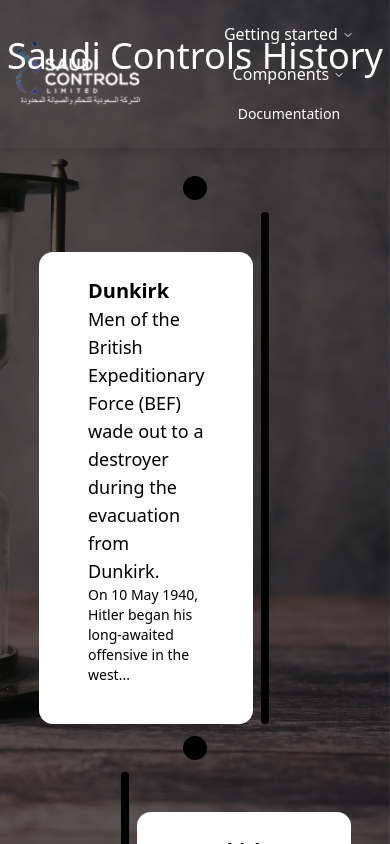
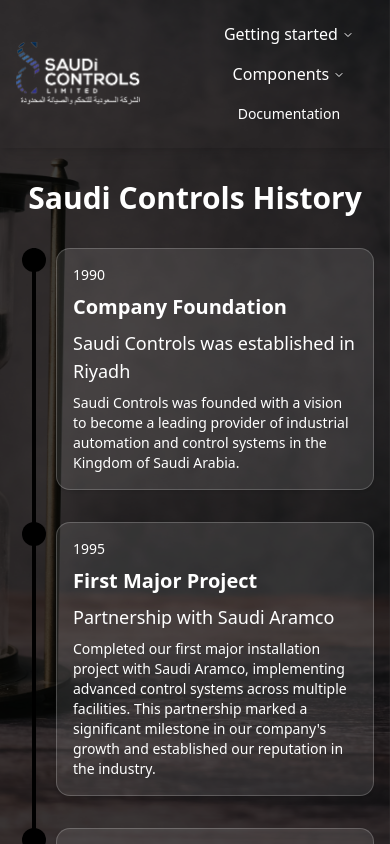
Before and after one commit to ZainulAbidin-dot/kaz-company, a React (Vite) app: page /history in a window 390 px wide. Shown: the top 844 px of the page. Built offline with nearby package versions, Linux system fonts and the light colour scheme.

Commit message:
refactor: remove Header component and integrate StickyNavbar layout in App; add useIsMobile hook and enhance Tailwind CSS configuration

```diff
--- a/src/App.tsx
+++ b/src/App.tsx
@@ -1,32 +1,27 @@
-import { BrowserRouter as Router, Routes, Route } from "react-router-dom";
-import Home from "./pages/Home";
-import About from "./pages/About";
-import History from "./pages/History";
-import Projects from "./pages/Projects";
-import Clients from "./pages/Clients";
-import Contact from "./pages/Contact";
-import NotFound from "./pages/NotFound";
-import Header from "./components/Header";
-import Footer from "./components/Footer";
+import { BrowserRouter as Router, Routes, Route } from 'react-router-dom';
+import Home from './pages/Home';
+import About from './pages/About';
+import History from './pages/History';
+import Projects from './pages/Projects';
+import Clients from './pages/Clients';
+import Contact from './pages/Contact';
+import NotFound from './pages/NotFound';
+import StickyNavLayout from './components/StickyNavbar';
 
 const App = () => {
   return (
     <Router>
-      <div className="flex flex-col min-h-screen">
-        <Header />
-        <main className="flex-grow">
-          <Routes>
-            <Route path="/" element={<Home />} />
-            <Route path="/about" element={<About />} />
-            <Route path="/history" element={<History />} />
-            <Route path="/projects" element={<Projects />} />
-            <Route path="/clients" element={<Clients />} />
-            <Route path="/contact" element={<Contact />} />
-            <Route path="*" element={<NotFound />} />
-          </Routes>
-        </main>
-        <Footer />
-      </div>
+      <StickyNavLayout>
+        <Routes>
+          <Route path='/' element={<Home />} />
+          <Route path='/about' element={<About />} />
+          <Route path='/history' element={<History />} />
+          <Route path='/projects' element={<Projects />} />
+          <Route path='/clients' element={<Clients />} />
+          <Route path='/contact' element={<Contact />} />
+          <Route path='*' element={<NotFound />} />
+        </Routes>
+      </StickyNavLayout>
     </Router>
   );
 };
--- a/src/assets/styles/global.css
+++ b/src/assets/styles/global.css
@@ -1,4 +1,4 @@
-@import "tailwindcss";
+@import 'tailwindcss';
 
 @tailwind base;
 
@@ -195,7 +195,6 @@
   }
 }
 
-
 /* Custom Scrollbar */
 ::-webkit-scrollbar {
   width: 12px;
@@ -225,3 +224,36 @@
   width: 12px;
   height: 12px;
 }
+
+/* Keyframes for fadeInLeft */
+@keyframes fadeInLeft {
+  0% {
+    opacity: 0;
+    transform: translateX(-100px);
+  }
+  100% {
+    opacity: 1;
+    transform: translateX(0);
+  }
+}
+
+/* Keyframes for fadeInRight */
+@keyframes fadeInRight {
+  0% {
+    opacity: 0;
+    transform: translateX(100px);
+  }
+  100% {
+    opacity: 1;
+    transform: translateX(0);
+  }
+}
+
+/* Animation classes */
+.animate-fadeInLeft {
+  animation: fadeInLeft 1500ms forwards;
+}
+
+.animate-fadeInRight {
+  animation: fadeInRight 1500ms forwards;
+}
--- a/src/components/Header.tsx
+++ /dev/null
@@ -1,12 +0,0 @@
-// import React from 'react'
-import { Navbar } from './Navbar'
-import StickyNavbar from './StickyNavbar'
-import { Button } from './ui/button'
-
-const Header = () => {
-  return (
-    <StickyNavbar />
-  )
-}
-
-export default Header
--- a/src/components/StickyNavbar.tsx
+++ b/src/components/StickyNavbar.tsx
@@ -1,33 +1,53 @@
-import { useState, useEffect } from "react";
-import { Navbar } from "./Navbar"; // Import your Navbar component
+import { useState, useEffect, useRef } from 'react';
+import { Navbar } from './Navbar';
+import Footer from './Footer';
 
-const StickyNavbar = () => {
+interface StickyNavLayoutProps {
+  children: React.ReactNode;
+}
+
+const StickyNavLayout = ({ children }: StickyNavLayoutProps) => {
   const [scrolling, setScrolling] = useState(false);
+  const navbarRef = useRef<HTMLDivElement>(null);
 
   useEffect(() => {
     const handleScroll = () => {
       if (window.scrollY > window.innerHeight) {
-        setScrolling(true);  // Turn white after 100vh scroll
+        setScrolling(true);
       } else {
-        setScrolling(false); // Keep transparent in first 100vh
+        setScrolling(false);
       }
     };
 
-    window.addEventListener("scroll", handleScroll);
+    window.addEventListener('scroll', handleScroll);
     return () => {
-      window.removeEventListener("scroll", handleScroll);
+      window.removeEventListener('scroll', handleScroll);
     };
   }, []);
 
+  useEffect(() => {
+    const navbarHeight = navbarRef.current?.clientHeight;
+    document.documentElement.style.setProperty('--navbar-height', `${navbarHeight}px`);
+  }, []);
+
   return (
-    <div
-      className={`fixed top-0 w-full z-[100] shadow-lg transition-all duration-300 ${
-        scrolling ? "bg-[rgba(122,126,189,0.2)] dark:bg-[rgba(22,22,138,0.25)] shadow-lg backdrop-blur-md border border-[rgba(255,255,255,0.2)]" : "bg-transparent"
-      }`}
-    >
-      <Navbar />
+    <div className='min-h-screen flex flex-col'>
+      <header
+        ref={navbarRef}
+        className={`fixed top-0 w-full z-[100] shadow-lg transition-all duration-300 ${
+          scrolling
+            ? 'bg-[rgba(122,126,189,0.2)] dark:bg-[rgba(22,22,138,0.25)] shadow-lg backdrop-blur-md border border-[rgba(255,255,255,0.2)]'
+            : 'bg-transparent'
+        }`}
+      >
+        <Navbar />
+      </header>
+      <main className='flex-grow' style={{ paddingTop: 'var(--navbar-height, 64px)' }}>
+        {children}
+      </main>
+      <Footer />
     </div>
   );
 };
 
-export default StickyNavbar;
+export default StickyNavLayout;
--- /dev/null
+++ b/src/hooks/use-is-mobile.tsx
@@ -0,0 +1,25 @@
+import { useState, useEffect } from 'react';
+
+export function useIsMobile() {
+  const [isMobile, setIsMobile] = useState(false);
+
+  useEffect(() => {
+    const checkIsMobile = () => {
+      const width = window.innerWidth;
+      setIsMobile(width < 768);
+    };
+
+    // Check on initial load
+    checkIsMobile();
+
+    // Add event listener for window resize
+    window.addEventListener('resize', checkIsMobile);
+
+    // Cleanup
+    return () => {
+      window.removeEventListener('resize', checkIsMobile);
+    };
+  }, []);
+
+  return { isMobile };
+}
--- a/src/pages/History.tsx
+++ b/src/pages/History.tsx
@@ -1,139 +1,140 @@
-import * as React from "react";
-import { Card, CardContent } from "@/components/ui/card";
-import careers_img from '@/assets/images/career_img_3.jpg'
+import { Card } from '@/components/ui/card';
+import careers_img from '@/assets/images/career_img_3.jpg';
+import { cn } from '@/lib/utils';
+import { useIsMobile } from '@/hooks/use-is-mobile';
+import { useEffect, useRef } from 'react';
 
 const events = [
   {
-    title: "May 1940",
-    cardTitle: "Dunkirk",
-    cardSubtitle:
-      "Men of the British Expeditionary Force (BEF) wade out to a destroyer during the evacuation from Dunkirk.",
+    title: '1990',
+    cardTitle: 'Company Foundation',
+    cardSubtitle: 'Saudi Controls was established in Riyadh',
     cardDetailedText:
-      "On 10 May 1940, Hitler began his long-awaited offensive in the west...",
-    direction: "left",
+      'Saudi Controls was founded with a vision to become a leading provider of industrial automation and control systems in the Kingdom of Saudi Arabia.',
   },
   {
-    title: "May 1940",
-    cardTitle: "Dunkirk",
-    cardSubtitle:
-      "Men of the British Expeditionary Force (BEF) wade out to a destroyer during the evacuation from Dunkirk.",
+    title: '1995',
+    cardTitle: 'First Major Project',
+    cardSubtitle: 'Partnership with Saudi Aramco',
     cardDetailedText:
-      "On 10 May 1940, Hitler began his long-awaited offensive in the west...",
-    direction: "right",
+      "Completed our first major installation project with Saudi Aramco, implementing advanced control systems across multiple facilities. This partnership marked a significant milestone in our company's growth and established our reputation in the industry.",
   },
   {
-    title: "May 1940",
-    cardTitle: "Dunkirk",
-    cardSubtitle:
-      "Men of the British Expeditionary Force (BEF) wade out to a destroyer during the evacuation from Dunkirk.",
+    title: '2005',
+    cardTitle: 'International Expansion',
+    cardSubtitle: 'Opening of Dubai Office',
     cardDetailedText:
-      "On 10 May 1940, Hitler began his long-awaited offensive in the west...",
-    direction: "left",
+      'Expanded operations to the UAE with the opening of our Dubai office, marking the beginning of our international presence in the Middle East region.',
   },
   {
-    title: "May 1940",
-    cardTitle: "Dunkirk",
-    cardSubtitle:
-      "Men of the British Expeditionary Force (BEF) wade out to a destroyer during the evacuation from Dunkirk.",
+    title: '2015',
+    cardTitle: 'Digital Transformation',
+    cardSubtitle: 'Launch of Smart Solutions Division',
     cardDetailedText:
-      "On 10 May 1940, Hitler began his long-awaited offensive in the west...",
-    direction: "right",
+      'Established our Smart Solutions division to focus on Industry 4.0 technologies, IoT integration, and advanced automation systems. This strategic move positioned us at the forefront of the digital transformation in industrial control systems.',
   },
-  // ... other events
+  {
+    title: '2023',
+    cardTitle: 'Innovation Center',
+    cardSubtitle: 'Research & Development Facility',
+    cardDetailedText:
+      'Opened state-of-the-art Innovation Center in Riyadh, dedicated to developing next-generation control systems and training future engineers. The facility serves as a hub for technological advancement and knowledge transfer in the region.',
+  },
 ];
 
-const HistoryContent = () => {
-  const containerRef = React.useRef<HTMLDivElement>(null);
+export default function History() {
+  return (
+    <div>
+      <div className='fixed inset-0 pointer-events-none'>
+        <img src={careers_img} alt='' className='fixed inset-0 w-full h-full object-cover -z-10' />
+        <div className='fixed inset-0 w-full h-full bg-black opacity-75' />
+      </div>
 
-  // React.useEffect(() => {
-  //   const interval = setInterval(() => {
-  //     if (containerRef.current) {
-  //       containerRef.current.scrollBy({
-  //         top: 3,
-  //         behavior: "smooth",
-  //       });
-  //     }
-  //   }, 20);
+      <div className='max-w-7xl px-4 isolate z-10'>
+        <h1 className='!text-3xl md:!text-5xl font-bold text-white my-8 text-center'>Saudi Controls History</h1>
+        <HistoryTimeline />
+      </div>
+    </div>
+  );
+}
 
-  //   return () => clearInterval(interval);
-  // }, []);
+function HistoryTimeline() {
+  return (
+    <div className='relative'>
+      <div className='absolute top-0 bottom-0 left-4 md:left-1/2 w-1 bg-black md:-translate-x-1/2' />
+      {events.map((event, index) => (
+        <div
+          key={index}
+          className={cn(
+            'flex items-start md:items-center gap-4 md:gap-0 mb-8',
+            index % 2 === 0 ? 'md:flex-row' : 'md:flex-row-reverse'
+          )}
+        >
+          <div
+            className={cn(
+              'w-6 h-6 rounded-full bg-black flex-shrink-0 relative',
+              'translate-x-1/4 md:translate-x-0',
+              index % 2 === 0 ? 'md:left-1/2 md:-translate-x-1/2' : 'md:right-1/2 md:translate-x-1/2'
+            )}
+          />
 
-  return (
-    <div
-      ref={containerRef}
-      className="flex flex-col gap-y-3 w-full my-4"
-      aria-activedescendant=""
-    >
-      <Circle />
+          {/* Spacer for desktop layout */}
+          <div className='hidden md:block md:w-1/2' />
 
-      {events.map((event, index) => (
-        <React.Fragment key={index}>
-          <div className="grid grid-cols-[1fr_auto_1fr] gap-x-2 items-center mx-auto">
-            {event.direction === "left" ? (
-              <EventCard items={event} />
-            ) : (
-              <div></div>
-            )}
-            <Pillar />
-            {event.direction === "right" ? (
-              <EventCard items={event} />
-            ) : (
-              <div></div>
-            )}
-          </div>
-          <Circle />
-        </React.Fragment>
+          {/* Card */}
+          <HistoryTimelineCard event={event} index={index} />
+        </div>
       ))}
     </div>
   );
-};
-
-const Circle = () => {
-  return <div className="rounded-full w-6 h-6 bg-black mx-auto z-90"></div>;
-};
-
-const Pillar = () => {
-  return (
-    <div className="rounded-t-full rounded-b-full w-2 h-full bg-black mx-auto z-90"></div>
-  );
-};
-
-interface Item {
-  cardTitle: string;
-  cardSubtitle: string;
-  cardDetailedText: string;
 }
 
-const EventCard = ({ items }: { items: Item }) => {
+function HistoryTimelineCard({ event, index }: { event: (typeof events)[number]; index: number }) {
+  const cardRef = useFadeInAnimation(index);
   return (
-    <Card
-      className="mt-10 flex flex-col items-center justify-center p-6
-    bg-white
-    dark:bg-[rgba(182, 182, 199, 0.12)] shadow-lg backdrop-blur-xs border border-[rgba(255,255,255,0.2)]"
-    >
-      <CardContent className="min-h-[50vh] text-black">
-        <h2 className="text-xl font-bold">{items.cardTitle}</h2>
-        <h3 className="text-lg">{items.cardSubtitle}</h3>
-        <p className="text-sm">{items.cardDetailedText}</p>
-      </CardContent>
-    </Card>
+    <div className='flex-1 md:w-1/2 opacity-0' ref={cardRef}>
+      <Card className='bg-[rgba(255,255,255,0.1)] backdrop-blur-md border border-[rgba(255,255,255,0.2)] p-4 md:p-6'>
+        <div className='text-white'>
+          <div className='text-sm mb-2'>{event.title}</div>
+          <h3 className='text-xl font-bold mb-2'>{event.cardTitle}</h3>
+          <h4 className='text-lg mb-2'>{event.cardSubtitle}</h4>
+          <p className='text-sm'>{event.cardDetailedText}</p>
+        </div>
+      </Card>
+    </div>
   );
-};
+}
 
-const History = () => {
-  return (
-    <>
-      <div className="mt-5 text-4xl text-white z-100 fixed top-0 left-0 w-full text-center py-4">Saudi Controls History</div>
-      <div className="flex items-center justify-center mt-20">
-      <img src={careers_img} alt="" className="fixed inset-0 w-full h-full object-cover" />
-      <div className="fixed absolute inset-0 bg-[#00000099]"></div>
+function useFadeInAnimation(index: number) {
+  const { isMobile } = useIsMobile();
+  const elementRef = useRef<HTMLDivElement>(null);
 
-      {/* Hero Text */}
-      <div className='w-[80%] overflow-scroll mt-20'>
-        <HistoryContent />
-      </div>
-      </div>
-    </>
-  )
+  const animationClass = isMobile || index % 2 === 0 ? 'animate-fadeInLeft' : 'animate-fadeInRight';
+
+  useEffect(() => {
+    const observer = new IntersectionObserver(
+      (entries) => {
+        entries.forEach((entry) => {
+          if (entry.isIntersecting) {
+            entry.target.classList.add(animationClass);
+            observer.unobserve(entry.target);
+          }
+        });
+      },
+      { threshold: 0.5 }
+    );
+
+    const currentRef = elementRef.current;
+    if (currentRef) {
+      observer.observe(currentRef);
+    }
+
+    return () => {
+      if (currentRef) {
+        observer.unobserve(currentRef);
+      }
+    };
+  }, [animationClass]);
+
+  return elementRef;
 }
-export default History;
```
Also changed, not shown: src/components/Navbar.tsx (+56 -71 lines), src/main.tsx (+8 -8 lines), src/pages/About.tsx (+45 -23 lines), src/pages/Home.tsx (+9 -27 lines), tailwind.config.ts (+4 -10 lines).
